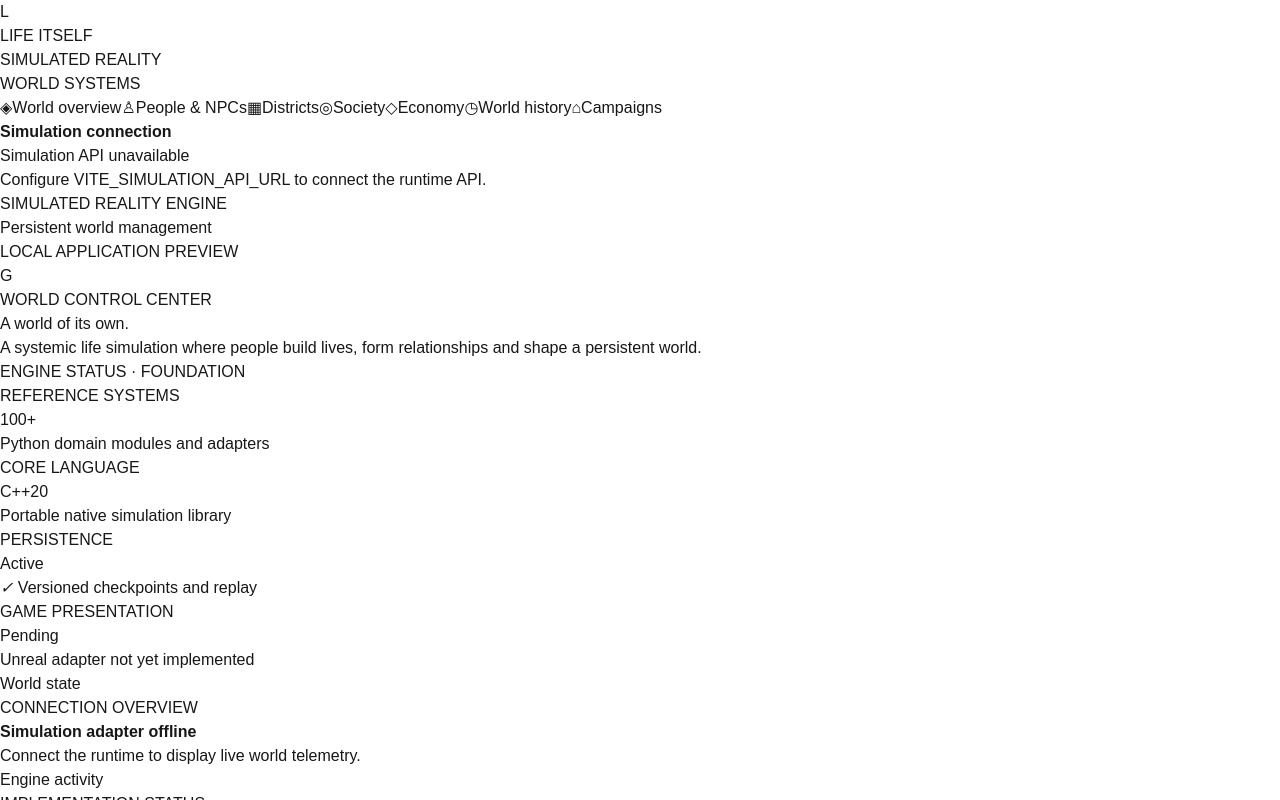
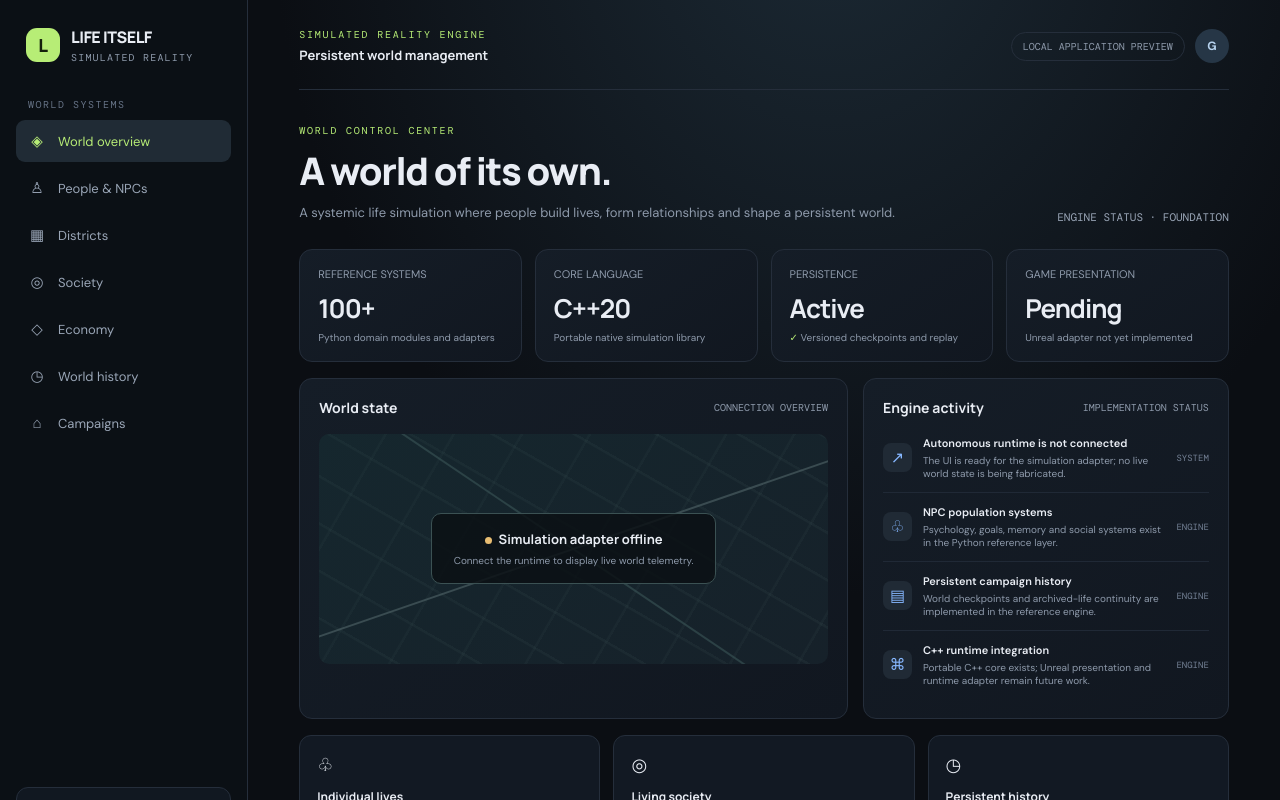
Before and after one commit to michaelkage/Life-Itself, a React (Vite) app: page / in a window 1280 px wide. Shown: the top 800 px of the page. Built offline with nearby package versions, Linux system fonts and the light colour scheme; no server answers.

Commit message:
Consolidate production foundation: src/styles/globals.css

```diff
--- a/src/styles/globals.css
+++ b/src/styles/globals.css
@@ -1,14 +1,89 @@
-@tailwind base;
-@tailwind components;
-@tailwind utilities;
+@import url('https://fonts.googleapis.com/css2?family=DM+Mono:wght@400;500&family=DM+Sans:wght@400;500;600;700&family=Manrope:wght@400;500;600;700;800&display=swap');
 
 :root {
-  --background: #ffffff;
-  --foreground: #171717;
+  font-family: 'DM Sans', sans-serif;
+  color: #e9edf4;
+  background: #0b0e13;
+  font-synthesis: none;
+  text-rendering: optimizeLegibility;
+  --surface: #121720;
+  --surface-raised: #171e29;
+  --border: #252e3b;
+  --muted: #8e9aab;
+  --text: #e9edf4;
+  --accent: #b7ed76;
+  --accent-ink: #14200b;
+  --blue: #86b7ff;
+  --amber: #e8bd72;
+  --red: #ef8e8e;
 }
 
-body {
-  color: var(--foreground);
-  background: var(--background);
-  font-family: Arial, Helvetica, sans-serif;
-}
+* { box-sizing: border-box; }
+body { margin: 0; min-width: 320px; min-height: 100vh; background: radial-gradient(ellipse at 65% -15%, #1c2a35 0, #0b0e13 48%); }
+button { font: inherit; }
+button:focus-visible, a:focus-visible { outline: 2px solid var(--accent); outline-offset: 3px; }
+.app-shell { min-height: 100vh; display: grid; grid-template-columns: 248px minmax(0, 1fr); }
+.sidebar { border-right: 1px solid var(--border); background: rgba(12,16,22,.88); padding: 26px 16px; display: flex; flex-direction: column; gap: 34px; }
+.brand { display:flex; align-items:center; gap:11px; padding: 0 10px; }
+.brand-mark { width:34px; height:34px; border-radius:11px; display:grid; place-items:center; background:var(--accent); color:var(--accent-ink); font:800 18px Manrope,sans-serif; }
+.brand-name { font:800 16px Manrope,sans-serif; letter-spacing:-.5px; }
+.brand-sub { color:var(--muted); font:10px 'DM Mono',monospace; letter-spacing:1.2px; margin-top:3px; }
+.nav-label { color:#667386; font:10px 'DM Mono',monospace; letter-spacing:1.5px; padding:0 12px 9px; }
+.nav-list { display:grid; gap:5px; }
+.nav-item { width:100%; display:flex; align-items:center; gap:12px; border:0; background:transparent; color:#9aa6b7; border-radius:9px; padding:11px 12px; text-align:left; cursor:pointer; font-size:13px; transition:background .15s,color .15s; }
+.nav-item:hover { background:#18212c; color:var(--text); }
+.nav-item.active { background:#202b35; color:var(--accent); }
+.nav-icon { width:18px; text-align:center; font-size:15px; }
+.sidebar-bottom { margin-top:auto; border:1px solid var(--border); border-radius:12px; padding:14px; background:#111821; }
+.sidebar-bottom strong { font-size:12px; }
+.sidebar-bottom p { color:var(--muted); font-size:11px; line-height:1.55; margin:7px 0 0; }
+.main { min-width:0; padding:28px clamp(20px,4vw,56px) 48px; max-width:1600px; width:100%; margin:0 auto; }
+.topbar { display:flex; justify-content:space-between; align-items:center; gap:16px; padding-bottom:25px; border-bottom:1px solid var(--border); }
+.eyebrow { color:var(--accent); font:10px 'DM Mono',monospace; letter-spacing:1.8px; text-transform:uppercase; }
+.topbar-title { font:700 13px Manrope,sans-serif; margin-top:5px; }
+.top-actions { display:flex; align-items:center; gap:10px; }
+.pill { border:1px solid var(--border); color:var(--muted); border-radius:999px; padding:7px 11px; font:10px 'DM Mono',monospace; }
+.avatar { width:34px; height:34px; border-radius:50%; background:#263646; color:#b7d3ef; display:grid; place-items:center; font-weight:700; font-size:12px; }
+.page-heading { display:flex; justify-content:space-between; align-items:flex-end; gap:20px; margin:34px 0 25px; }
+h1 { font:800 clamp(27px,3vw,38px) Manrope,sans-serif; letter-spacing:-1.4px; margin:7px 0 7px; }
+.subtitle { color:var(--muted); font-size:13px; line-height:1.6; margin:0; }
+.date-label { color:#9aa6b7; font:11px 'DM Mono',monospace; }
+.primary-button { border:0; border-radius:8px; padding:10px 14px; background:var(--accent); color:var(--accent-ink); font-weight:700; font-size:12px; cursor:pointer; }
+.primary-button:hover { filter:brightness(1.07); }
+.stats-grid { display:grid; grid-template-columns:repeat(4,minmax(0,1fr)); gap:13px; }
+.stat-card,.panel { border:1px solid var(--border); background:linear-gradient(145deg,#151d27,#111720); border-radius:13px; }
+.stat-card { padding:17px 18px; }
+.stat-label { color:var(--muted); font-size:11px; }
+.stat-value { font:700 26px Manrope,sans-serif; letter-spacing:-1px; margin:9px 0 5px; }
+.stat-foot { color:#8e9aab; font-size:10px; }
+.stat-foot em { color:var(--accent); font-style:normal; }
+.content-grid { display:grid; grid-template-columns:minmax(0,1.5fr) minmax(270px,1fr); gap:15px; margin-top:16px; }
+.panel { padding:19px; min-width:0; }
+.panel-heading { display:flex; justify-content:space-between; align-items:center; gap:12px; margin-bottom:17px; }
+.panel-heading h2 { font:700 14px Manrope,sans-serif; margin:0; }
+.panel-heading span { color:var(--muted); font:10px 'DM Mono',monospace; }
+.world-preview { min-height:230px; border-radius:10px; overflow:hidden; position:relative; background:linear-gradient(145deg,rgba(20,42,49,.5),rgba(20,27,39,.35)), repeating-linear-gradient(30deg,transparent 0 38px,rgba(133,171,160,.09) 39px 41px),repeating-linear-gradient(120deg,transparent 0 56px,rgba(133,171,160,.07) 57px 59px),#17242b; display:flex; align-items:center; justify-content:center; }
+.world-preview:before,.world-preview:after { content:''; position:absolute; width:120%; height:2px; background:#52666a; transform:rotate(-19deg); opacity:.6; }
+.world-preview:after { transform:rotate(34deg); background:#3b5557; }
+.world-overlay { position:relative; z-index:1; text-align:center; background:rgba(10,15,19,.82); border:1px solid #3b5153; padding:16px 22px; border-radius:10px; }
+.world-overlay strong { display:block; font:700 13px Manrope,sans-serif; }
+.world-overlay p { color:var(--muted); font-size:10px; margin:6px 0 0; }
+.status-dot { display:inline-block; width:7px; height:7px; border-radius:50%; background:var(--amber); margin-right:7px; }
+.activity-list { display:grid; gap:0; }
+.activity { display:grid; grid-template-columns:30px minmax(0,1fr) auto; gap:10px; align-items:center; padding:12px 0; border-top:1px solid #202936; }
+.activity:first-child { border-top:0; padding-top:2px; }
+.activity-icon { width:29px; height:29px; display:grid; place-items:center; border-radius:8px; background:#202a35; color:var(--blue); }
+.activity strong { display:block; font-size:11px; font-weight:600; }
+.activity small { display:block; color:var(--muted); font-size:10px; margin-top:4px; }
+.activity time { color:#748195; font:9px 'DM Mono',monospace; }
+.feature-grid { display:grid; grid-template-columns:repeat(3,minmax(0,1fr)); gap:13px; margin-top:16px; }
+.feature-card { padding:17px; border:1px solid var(--border); border-radius:12px; background:#121923; }
+.feature-card .feature-icon { font-size:18px; }
+.feature-card h3 { font:700 12px Manrope,sans-serif; margin:11px 0 6px; }
+.feature-card p { color:var(--muted); font-size:10px; line-height:1.55; margin:0; }
+.footer-note { color:#657286; font:9px 'DM Mono',monospace; margin-top:26px; text-align:center; }
+.page-placeholder { border:1px solid var(--border); background:var(--surface); border-radius:14px; padding:30px; margin-top:24px; }
+.page-placeholder h2 { font:700 19px Manrope,sans-serif; }
+.page-placeholder p { max-width:650px; color:var(--muted); line-height:1.7; font-size:13px; }
+@media (max-width:1000px) { .app-shell{grid-template-columns:205px minmax(0,1fr)} .stats-grid{grid-template-columns:repeat(2,minmax(0,1fr))} .content-grid{grid-template-columns:1fr} }
+@media (max-width:680px) { .app-shell{grid-template-columns:1fr} .sidebar{position:sticky;top:0;z-index:5;padding:12px;border-right:0;border-bottom:1px solid var(--border);gap:12px} .brand{padding:0 5px} .sidebar nav{overflow:auto} .nav-label,.sidebar-bottom{display:none} .nav-list{display:flex;min-width:max-content;gap:4px} .nav-item{width:auto;padding:9px 10px;font-size:11px} .main{padding:20px 15px 35px} .topbar{padding-bottom:16px} .pill{display:none} .page-heading{align-items:flex-start;flex-direction:column;margin:25px 0 19px} .stats-grid{gap:9px} .stat-card{padding:13px} .stat-value{font-size:22px} .feature-grid{grid-template-columns:1fr} }
```
